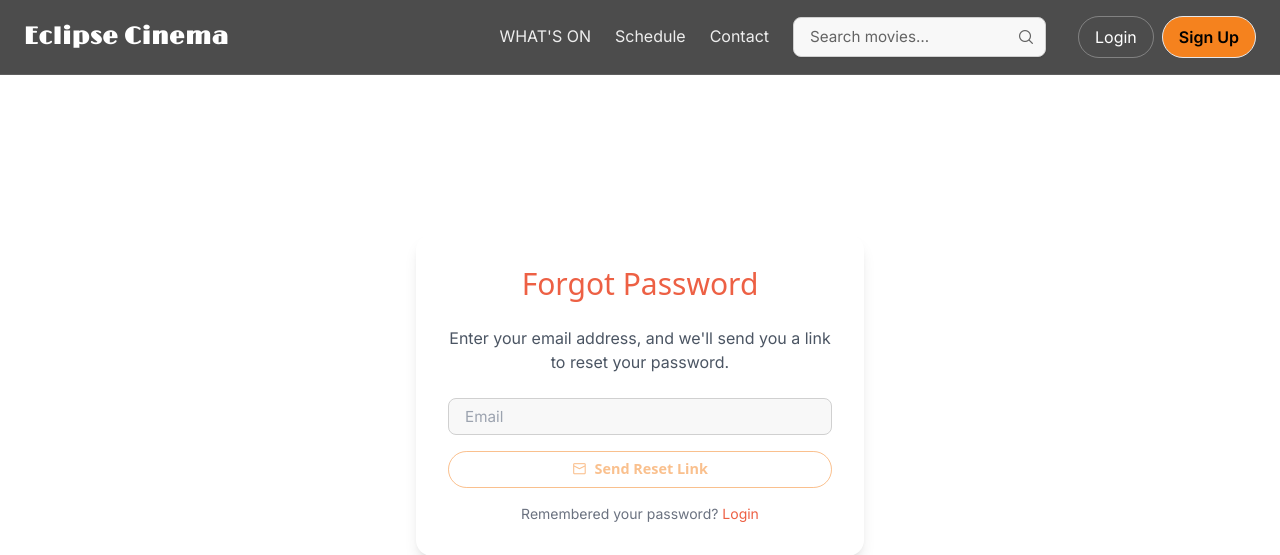
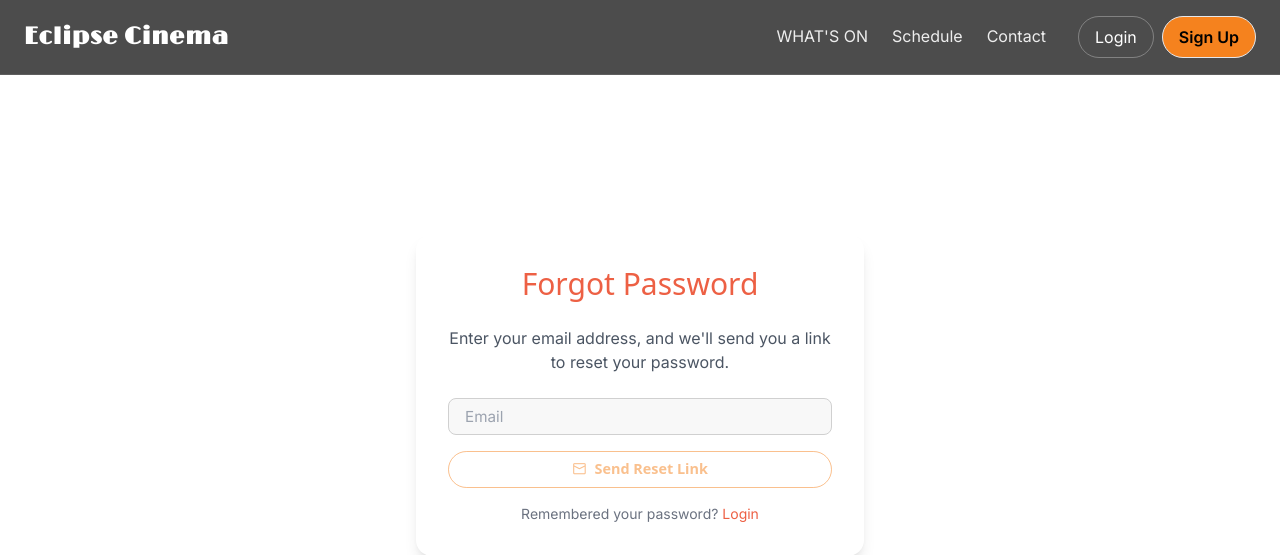
Before and after one commit to reasonsx/cinema-website, a PHP site: page /auth/forgot_password.php in a window 1280 px wide. Shown: the top 555 px of the page. Run offline with PHP 8.4, Linux system fonts and the light colour scheme; some libraries are stand-ins or nearby versions.

Commit message:
Update header.php

```diff
--- a/header.php
+++ b/header.php
@@ -52,13 +52,6 @@ if (isset($_SESSION['user_id'])) {
                     Contact
                 </a>
 
-                <!-- Search -->
-                <div class="relative group">
-                    <input type="text" placeholder="Search movies…"
-                           class="w-56 lg:w-64 pr-10 pl-4 py-2 rounded-full bg-white/90 text-black placeholder-black/60 border border-white/20 focus:outline-none focus:ring-2 focus:ring-[var(--secondary)] focus:border-transparent shadow" />
-                    <i class="pi pi-search absolute right-3 top-1/2 -translate-y-1/2 text-black/60 group-focus-within:text-[var(--secondary)]"></i>
-                </div>
-
                 <!-- Auth -->
                 <div class="flex items-center gap-2 ml-2">
                     <?php if ($userName): ?>
@@ -94,12 +87,6 @@ if (isset($_SESSION['user_id'])) {
                 <a href="/cinema-website/schedule.php" class="flex items-center gap-2 text-white/90 hover:text-[var(--secondary)]"><i class="pi pi-calendar"></i> Schedule</a>
                 <a href="/cinema-website/contact.php" class="flex items-center gap-2 text-white/90 hover:text-[var(--secondary)]"><i class="pi pi-phone"></i> Contact</a>
 
-                <div class="relative group pt-2">
-                    <input type="text" placeholder="Search movies…"
-                           class="w-full pr-10 pl-4 py-2 rounded-full bg-white/90 text-black placeholder-black/60 border border-white/20 focus:outline-none focus:ring-2 focus:ring-[var(--secondary)] focus:border-transparent shadow" />
-                    <i class="pi pi-search absolute right-3 top-1/2 -translate-y-1/2 text-black/60 group-focus-within:text-[var(--secondary)]"></i>
-                </div>
-
                 <div class="flex gap-2 pt-2">
                     <?php if ($userName): ?>
                         <a href="/cinema-website/profile.php" class="flex-1 px-4 py-2 rounded-full border border-white/30 text-white text-center hover:bg-white hover:text-black transition"><i class="pi pi-user"></i> <?= $userName ?></a>
```
